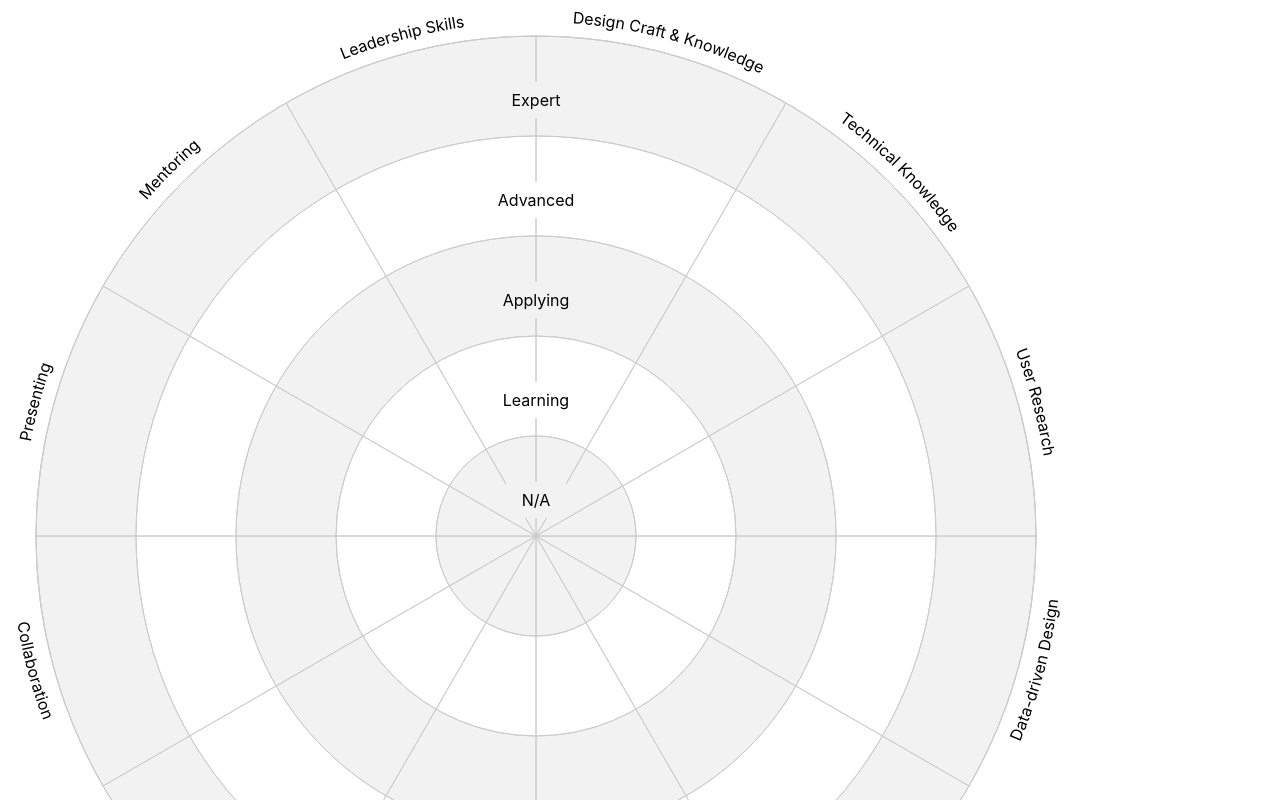
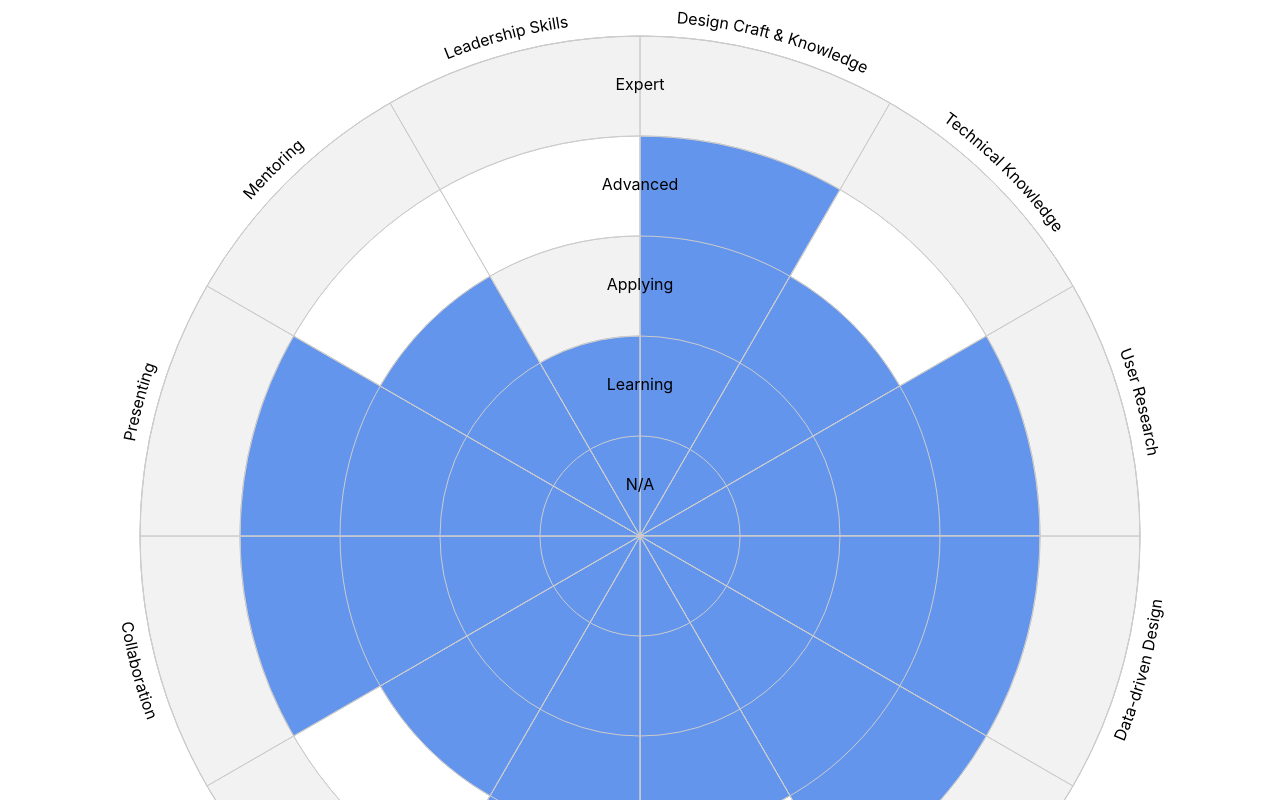
Before and after one commit to RostislavBlaha/Sundial, a React (Create React App) app in the folder sundial/: page / in a window 1280 px wide. Shown: the top 800 px of the page. Built offline with nearby package versions, Linux system fonts and the light colour scheme.

Commit message:
Setting the levels works!

```diff
--- a/sundial/src/App.tsx
+++ b/sundial/src/App.tsx
@@ -92,9 +92,11 @@ const designer = {
 function App() {
 
 	return (
-		<div>
-        <SundialDiagram data={designer} radius={500}/>
-		</div>
+    <div style={{ width: '100%', display: 'flex', justifyContent: 'center' }}>
+      <div style={{ width: 'auto' }}>
+        <SundialDiagram data={designer} radius={500} />
+      </div>
+    </div>
 
 	)
 }
--- a/sundial/src/components/Segment.tsx
+++ b/sundial/src/components/Segment.tsx
@@ -1,4 +1,4 @@
-import React from "react";
+import React, {useState} from "react";
 import { SegmentDto } from "../dto/Dial";
 
 interface Props {
@@ -8,8 +8,10 @@ interface Props {
   textOffset: number;
   textSize: number;
   segmentCount: number;
+  levelCount: number;
   segment: SegmentDto;
-  index: number
+  index: number;
+	updateSegment: (id: number, level: number )  => void
 }
 
 const getTextPathStartAndEndPoints = (
@@ -34,6 +36,7 @@ const getTextPathStartAndEndPoints = (
     };
   };
 
+
 const Segment: React.FC<Props> = ({
   radius,
   startAngle,
@@ -42,8 +45,12 @@ const Segment: React.FC<Props> = ({
   segmentCount,
   outerRadius,
   segment,
-  index
+  index,
+  levelCount,
+	updateSegment
 }) => {
+	const [hoverIndex, setHoverIndex] = useState<number|null>(null)
+
 
     const textPathId = `textPath-${index}`;
 
@@ -51,18 +58,44 @@ const Segment: React.FC<Props> = ({
 
     const outerCircle = getTextPathStartAndEndPoints(outerRadius, startAngle, textSize, segmentCount);
 
+    const levelRadius = radius * segment.level/levelCount;
+    const levelCircle = getTextPathStartAndEndPoints(levelRadius, startAngle, textOffset + textSize + radius - levelRadius, segmentCount);
+
   return (
     <g key={index}>
+
+    <path
+      d={`M${radius + textOffset + textSize},${radius + textOffset + textSize } L${levelCircle.startX},${levelCircle.startY} A${levelRadius},${levelRadius} 0 0,1 ${levelCircle.endX},${levelCircle.endY} Z`}
+      fill="#6495ED"
+      stroke="#CCC"
+    />
+
+    // Level selector
+    {Array.from({length: levelCount}).map((_, index) => {
+        const selectRadius = radius * (levelCount-index)/levelCount;
+        const selectCircle = getTextPathStartAndEndPoints(selectRadius, startAngle, textOffset + textSize + radius - selectRadius, segmentCount);
+        return(
+        	<path
+            d={`M${radius + textOffset + textSize},${radius + textOffset + textSize } L${selectCircle.startX},${selectCircle.startY} A${selectRadius},${selectRadius} 0 0,1 ${selectCircle.endX},${selectCircle.endY} Z`}
+            fill="#6495ED"
+						fillOpacity={hoverIndex === index ? 0.5 : 0}
+						onMouseOver={() => setHoverIndex(index)}
+						onMouseOut={() => setHoverIndex(null)}
+						onClick={() => updateSegment(segment.id, levelCount - index)}
+          />
+        )
+    })}
+
     <path
       d={`M${radius + textOffset + textSize},${radius + textOffset + textSize } L${innerCircle.startX},${innerCircle.startY} A${radius},${radius} 0 0,1 ${innerCircle.endX},${innerCircle.endY} Z`}
       fill="none"
       stroke="#CCC"
     />
-                {index >= segmentCount/4 && index < 3*segmentCount/4
-                ? <path fill="none" id={textPathId} d={`M${outerCircle.endX},${outerCircle.endY} A${outerRadius},${outerRadius} 0 0,0 ${outerCircle.startX},${outerCircle.startY}`} />
-                : <path fill="none" id={textPathId} d={`M${outerCircle.startX},${outerCircle.startY} A${outerRadius},${outerRadius} 0 0,1 ${outerCircle.endX},${outerCircle.endY}`} />
-                }
-    <text
+		{index >= segmentCount/4 && index < 3*segmentCount/4
+			? <path fill="none" id={textPathId} d={`M${outerCircle.endX},${outerCircle.endY} A${outerRadius},${outerRadius} 0 0,0 ${outerCircle.startX},${outerCircle.startY}`} />
+			: <path fill="none" id={textPathId} d={`M${outerCircle.startX},${outerCircle.startY} A${outerRadius},${outerRadius} 0 0,1 ${outerCircle.endX},${outerCircle.endY}`} />
+		}
+<text
       fill="#000"
       dominantBaseline="central"
       fontSize={textSize}
--- a/sundial/src/components/SundialDiagram.tsx
+++ b/sundial/src/components/SundialDiagram.tsx
@@ -1,5 +1,5 @@
-import React from "react";
-import { DialDto, SegmentDto } from "../dto/Dial"
+import React, { useState } from "react";
+import { DialDto } from "../dto/Dial"
 import Segment from "./Segment";
 
 interface Props {
@@ -9,41 +9,25 @@ interface Props {
   textSize?: number;
 }
 
-const getTextPathStartAndEndPoints = (
-  radius: number,
-  angle: number,
-  offset: number,
-  segmentCount: number
-) => {
-  const endAngle = angle + 2 * Math.PI / segmentCount
-
-  const startX = radius + radius * Math.sin(angle) + offset;
-  const startY = radius - radius * Math.cos(angle) + offset;
-
-  const endX = radius + radius * Math.sin(endAngle) + offset;
-  const endY = radius - radius * Math.cos(endAngle) + offset;
-
-  return {
-    startX,
-    startY,
-    endX,
-    endY,
-  };
-};
-
 const SundialDiagram: React.FC<Props> = ({
   data,
   radius,
   textOffset = 20,
   textSize = 16,
  }) => {
-
-  const segmentCount = data.segments.length;
-  const levelCount = data.levels.length;
+	const [dial, setDial] = useState<DialDto>(data)
+  const segmentCount = dial.segments.length;
+  const levelCount = dial.levels.length;
   const segmentAngle = (2 * Math.PI) / segmentCount;
   const outerRadius = radius + textOffset;
 
-  // Render the chart
+	const updateSegment = (id: number, level: number )  => {
+		const newSegments = dial.segments;
+		const index = newSegments.findIndex((segment) => segment.id === id);
+		newSegments[index] = { ...newSegments[index], level };
+		setDial({ ...dial, segments: newSegments });
+	}
+
   return (
     <svg width={(outerRadius+textSize) * 2} height={(outerRadius+textSize) * 2}>
       <defs>
@@ -66,8 +50,10 @@ const SundialDiagram: React.FC<Props> = ({
 						textOffset={textOffset}
 						textSize={textSize}
 						segmentCount={segmentCount}
-            segment={data.segments[index]}
+						levelCount={levelCount}
+            segment={dial.segments[index]}
 						index={index}
+						updateSegment={updateSegment}
           />
       ))}
 
@@ -75,21 +61,15 @@ const SundialDiagram: React.FC<Props> = ({
 				<>
 					<circle key={`circle-${index}`} cx={outerRadius  + textSize} cy={outerRadius  + textSize} r={(radius / levelCount) * (index + 1)} fill="none" stroke="#CCC" />
 					<g key={`level-${index}`}>
-						<rect
-							x={outerRadius - 30 + textSize}
-							y={radius - (index * radius) / levelCount - textSize / 2 - 10}
-							width={60}
-							height={textSize + 20}
-							fill={index % 2 === 0 ? "#f2f2f2" : "#fff"}
-						/>
+
 						<text
 							x={outerRadius + textSize}
-							y={radius - (index * radius) / levelCount}
+							y={radius - (index * radius) / levelCount - textSize}
 							fontSize={textSize}
 							textAnchor="middle"
 							dominantBaseline="central"
 						>
-							{data.levels[index]}
+							{dial.levels[index]}
 						</text>
 					</g>
 				</>
```
Also changed, not shown: sundial/src/dto/Dial.ts (+5 -5 lines).
